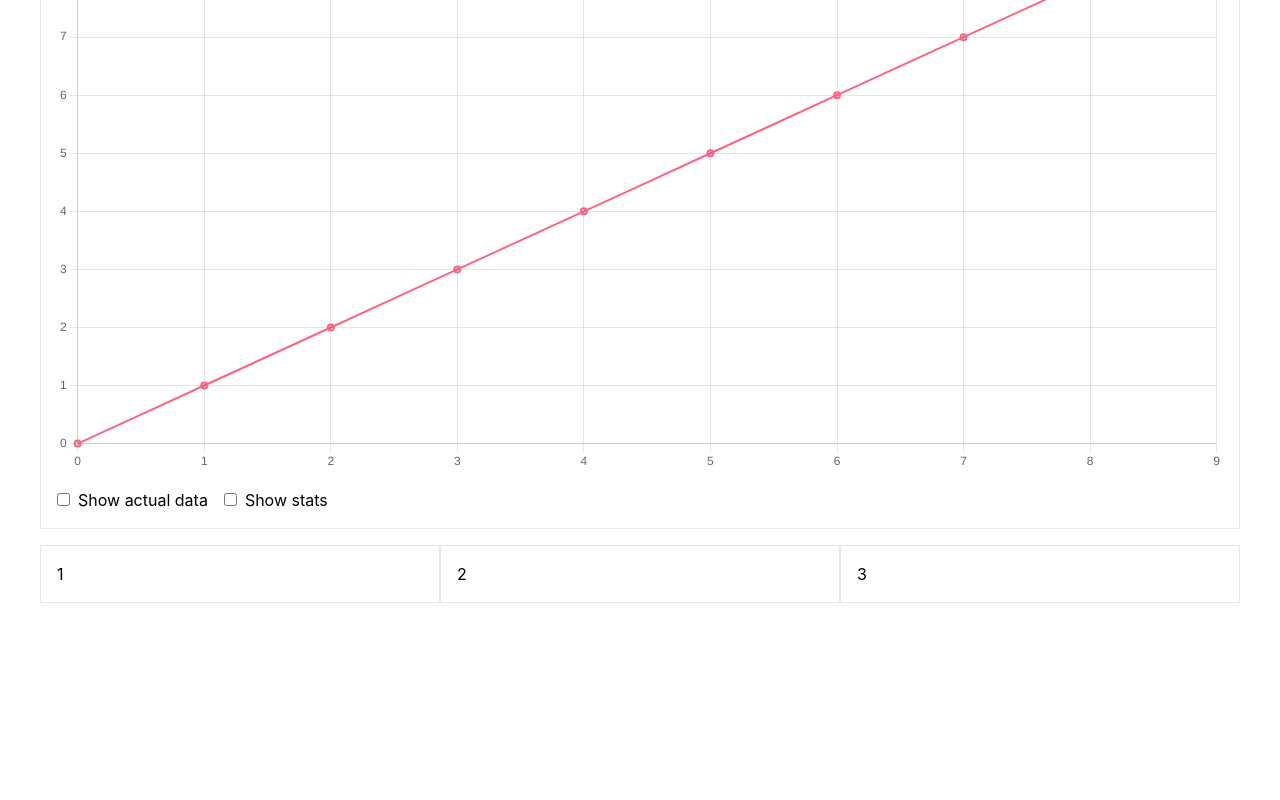
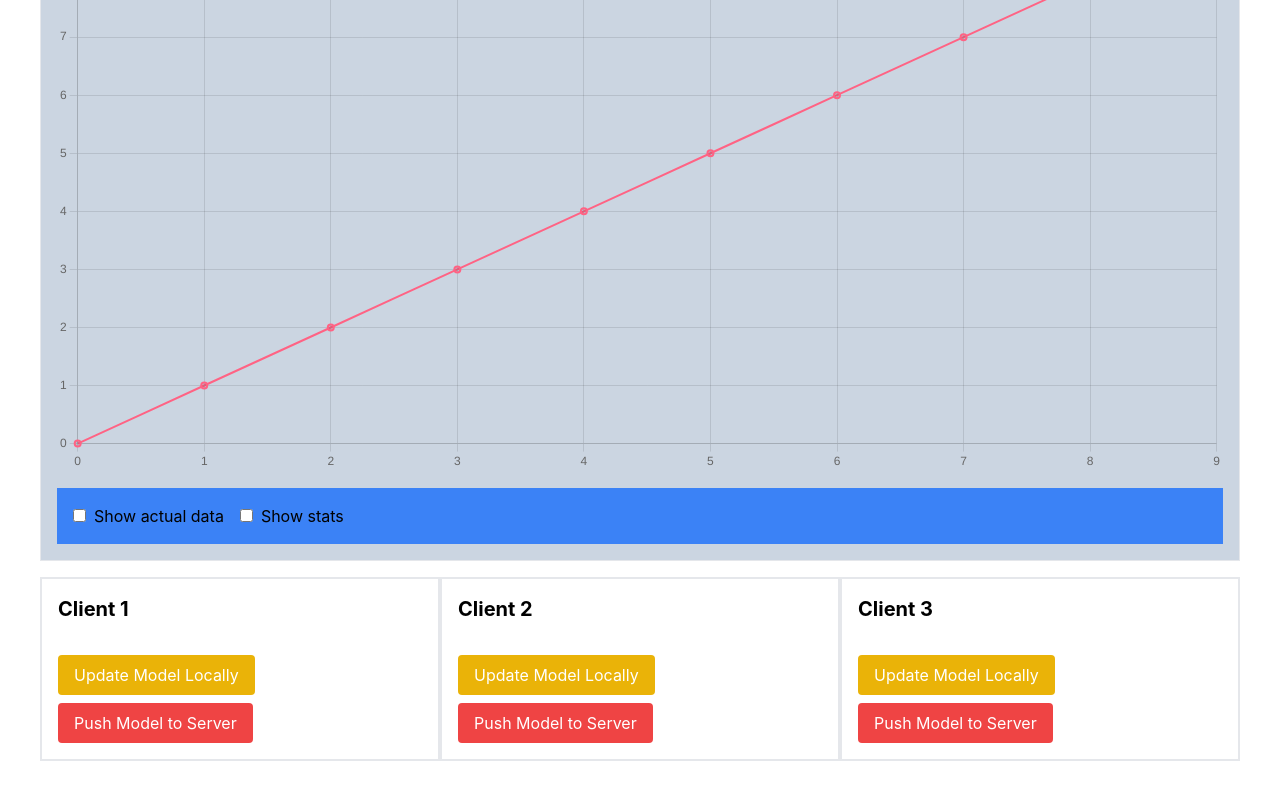
Before and after one commit to shreybirmiwal/fedlearning, a React (Create React App) app: page / in a window 1280 px wide. Shown: the part 300-1100 px from the top of the page. Before the commit the page ends 943 px from the top, so only its background shows below. Built offline with nearby package versions, Linux system fonts and the light colour scheme.

Commit message:
client setup

```diff
--- a/src/App.js
+++ b/src/App.js
@@ -3,13 +3,14 @@ import { Line } from 'react-chartjs-2';
 import { ToastContainer, toast } from 'react-toastify';
 import 'react-toastify/dist/ReactToastify.css';
 import { Chart as ChartJS, LinearScale, PointElement, LineElement, Tooltip, Legend } from 'chart.js';
+import Plot from 'react-plotly.js';
 
 ChartJS.register(LinearScale, PointElement, LineElement, Tooltip, Legend);
 
 function App() {
   const [showActualData, setShowActualData] = useState(false);
   const [showStats, setShowStats] = useState(false);
-  const [data, setData] = useState([]);
+  const [data, setData] = useState([{ x: 1, y: 2 }, { x: 2, y: 3 }, { x: 1, y: 4 }]);
   const [line, setLine] = useState({ m: 1, b: 0 });
 
   const handleRandomize = () => {
@@ -54,6 +55,9 @@ function App() {
         label: 'User Data',
         data: showActualData ? data : [],
         backgroundColor: 'rgba(75, 192, 192, 1)',
+        type: 'scatter',
+        pointRadius: 6,
+
       },
       {
         label: 'Regression Line',
@@ -70,6 +74,34 @@ function App() {
     ],
   };
 
+
+
+  const handleUpdateModelLocally = () => {
+
+
+  };
+
+  const handlePushModelToServer = () => {
+
+  };
+
+  const [client1Points, setClient1Points] = useState([]);
+  const handleClient1Plot = (event) => {
+    const { clientX, clientY } = event;
+    setClient1Points([...client1Points, { x: clientX, y: clientY }]);
+  };
+  const [client2Points, setClient2Points] = useState([]);
+  const handleClient2Plot = (event) => {
+    const { clientX, clientY } = event;
+    setClient2Points([...client2Points, { x: clientX, y: clientY }]);
+  };
+  const [client3Points, setClient3Points] = useState([]);
+  const handleClient3Plot = (event) => {
+    const { clientX, clientY } = event;
+    setClient3Points([...client3Points, { x: clientX, y: clientY }]);
+  };
+
+
   const options = {
     scales: {
       x: {
@@ -81,9 +113,9 @@ function App() {
 
   return (
     <div className='flex flex-col p-10'>
-      <h1 className="text-2xl font-bold mb-4">Federated Learning with Blockchain Incentives Demo</h1>
+      <h1 className="text-2xl font-bold mb-4">Federated Learning Demo</h1>
 
-      <div className="border p-4">
+      <div className="border p-4 bg-slate-300">
         <h2 className="text-xl font-bold mb-4"> Centeral Server Model </h2>
 
         <div className="flex justify-between mb-2">
@@ -91,7 +123,7 @@ function App() {
           <button onClick={handleRandomize} className="bg-blue-500 text-white px-2 py-1 rounded">Randomize Model</button>
         </div>
         <Line data={scatterData} options={options} />
-        <div className="flex mt-4">
+        <div className="flex mt-4 p-4 bg-blue-500">
           <div className="mr-4">
             <input
               type="checkbox"
@@ -121,10 +153,56 @@ function App() {
         )}
       </div>
 
+
+
+
+
+
+
+
+
+
+
+
+
+
+
       <div className="grid grid-cols-3 mt-4">
-        <div className='border p-4'>1</div>
-        <div className='border p-4'>2</div>
-        <div className='border p-4'>3</div>
+
+
+        <div className='border-2 p-4'>
+
+          <h2 className="text-xl font-bold mb-4">Client 1</h2>
+
+          <button onClick={() => handleUpdateModelLocally()} className="bg-yellow-500 text-white px-4 py-2 rounded mt-4">Update Model Locally</button>
+          <button onClick={() => handlePushModelToServer()} className="bg-red-500 text-white px-4 py-2 rounded mt-2">Push Model to Server</button>
+        </div>
+
+
+
+
+
+
+        <div className='border-2 p-4'>
+
+          <h2 className="text-xl font-bold mb-4">Client 2</h2>
+
+          <button onClick={() => handleUpdateModelLocally()} className="bg-yellow-500 text-white px-4 py-2 rounded mt-4">Update Model Locally</button>
+          <button onClick={() => handlePushModelToServer()} className="bg-red-500 text-white px-4 py-2 rounded mt-2">Push Model to Server</button>
+        </div>
+
+
+
+
+
+        <div className='border-2 p-4'>
+
+          <h2 className="text-xl font-bold mb-4">Client 3</h2>
+
+          <button onClick={() => handleUpdateModelLocally()} className="bg-yellow-500 text-white px-4 py-2 rounded mt-4">Update Model Locally</button>
+          <button onClick={() => handlePushModelToServer()} className="bg-red-500 text-white px-4 py-2 rounded mt-2">Push Model to Server</button>
+        </div>
+
       </div>
 
       <ToastContainer />
```
